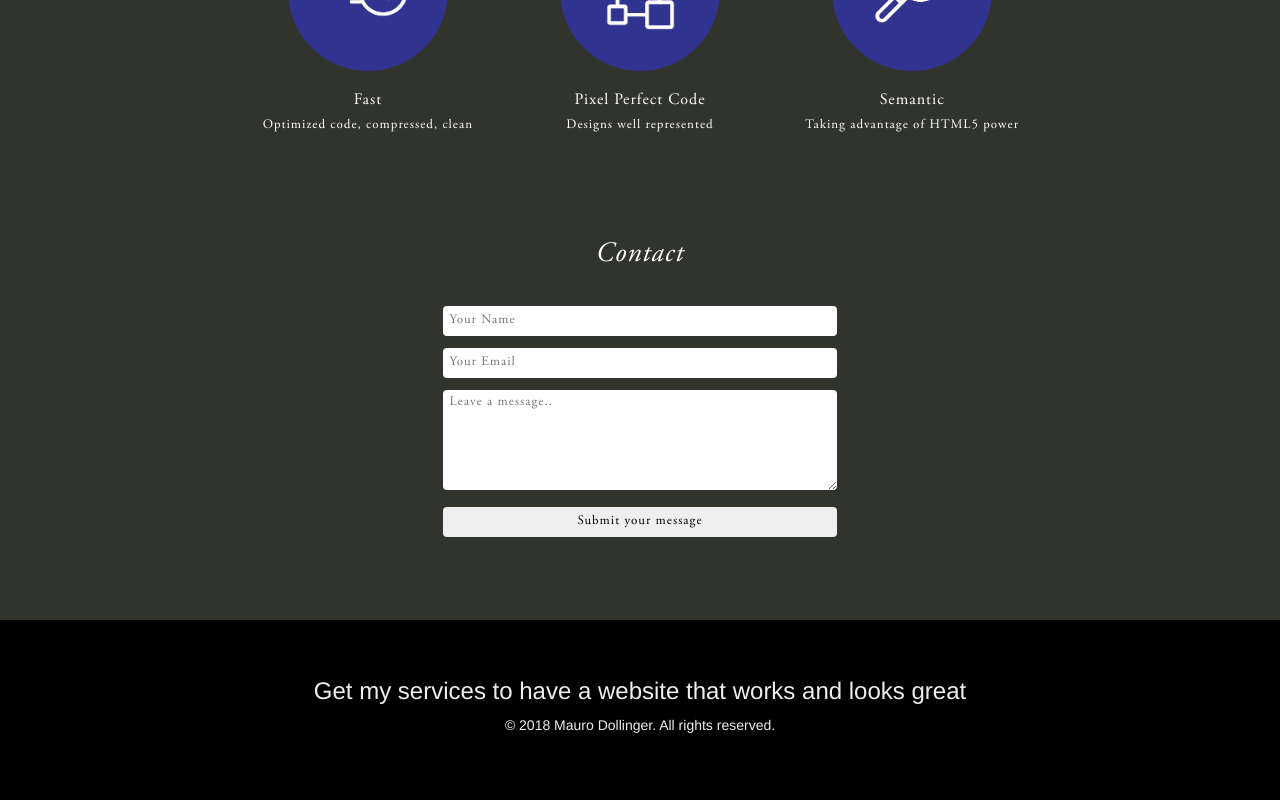
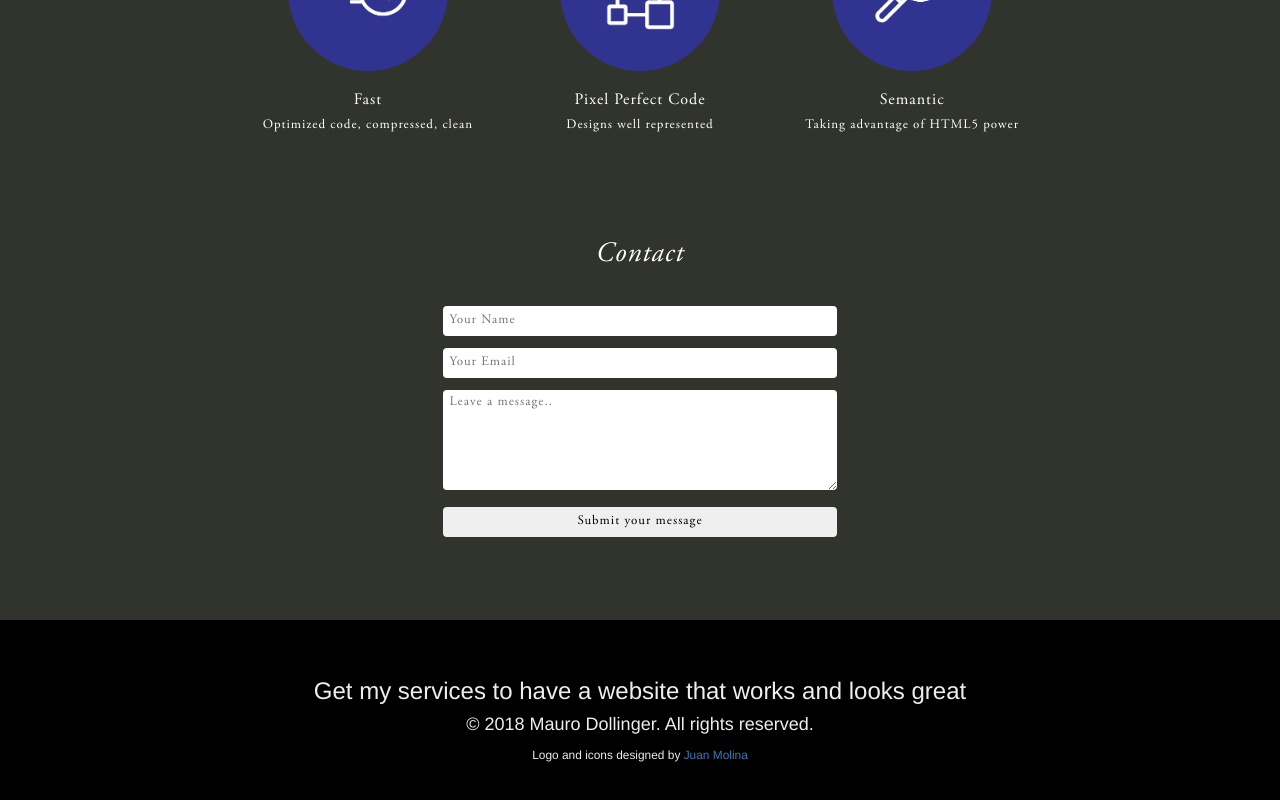
Before and after one commit to maurodollinger/maurodollinger, a Nuxt app: page / in a window 1280 px wide. Shown: the part 2082-2882 px from the top of the page. Built offline with nearby package versions, Linux system fonts and the light colour scheme.

Commit message:
Changed copy on footer

```diff
--- a/layouts/footer-component.vue
+++ b/layouts/footer-component.vue
@@ -2,7 +2,8 @@
 	<footer>
 		<div class="container text-center">
 			<h3>Get my services to have a website that works and looks great</h3>
-			<p>&copy; 2018 Mauro Dollinger. All rights reserved.</p>
+			<h4>&copy; 2018 Mauro Dollinger. All rights reserved.</h4>
+			<small>Logo and icons designed by <a href="#">Juan Molina</a></small>
 		</div>
 	</footer>
 </template>
```
